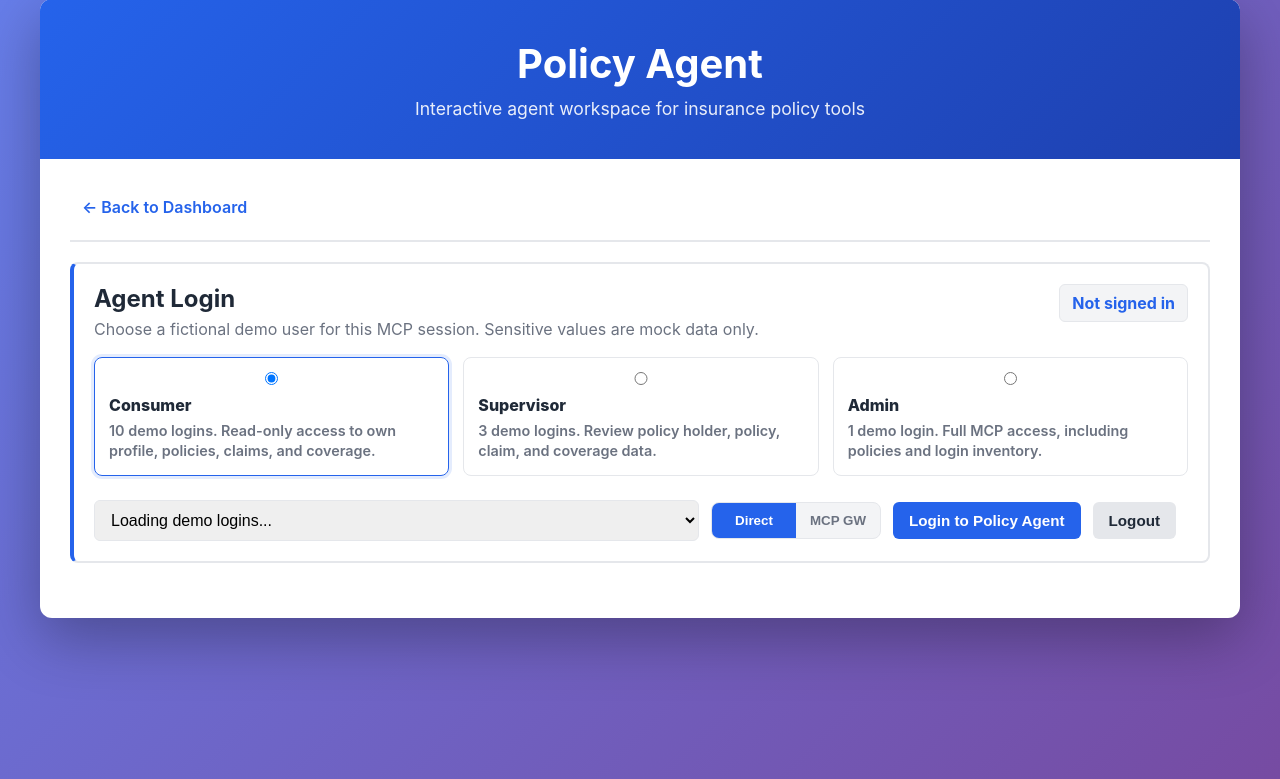
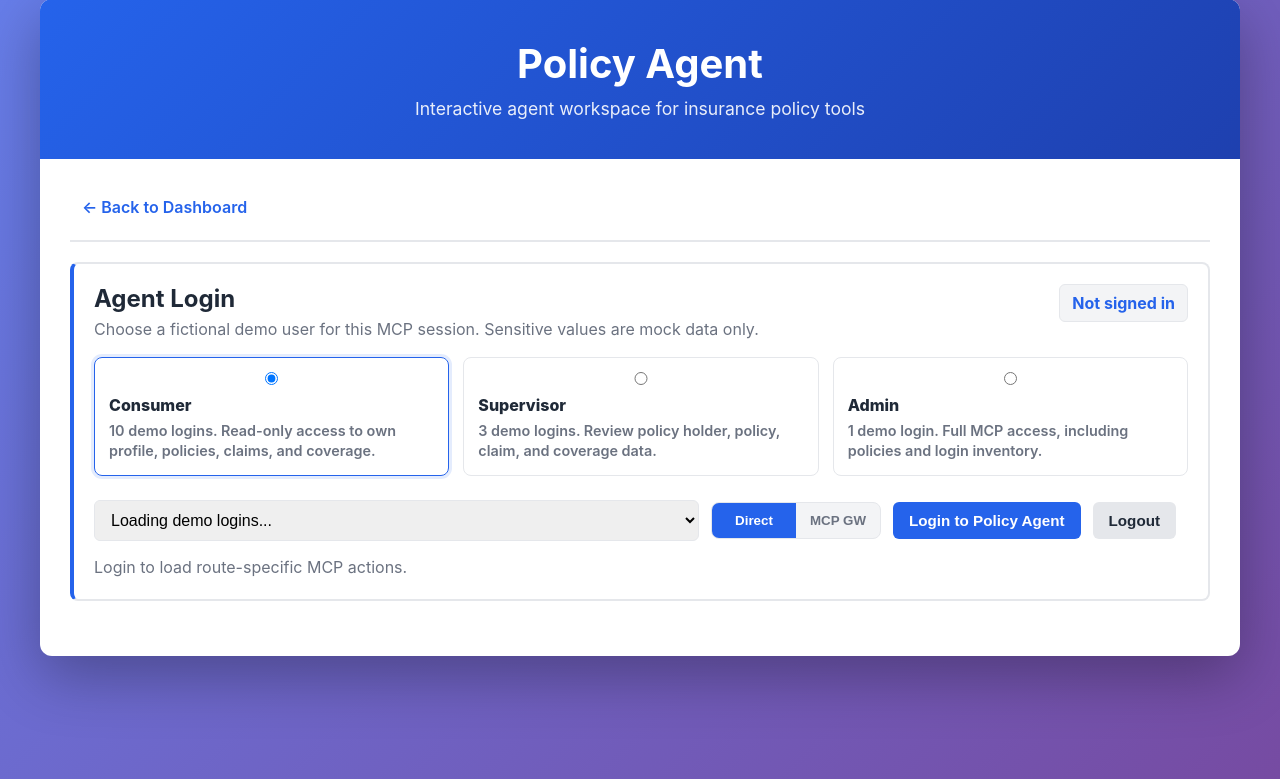
Before and after one commit to shankarmaheswaran/insurance-policy-mcp-server, a Flask app: page /test in a window 1280 px wide. Shown: the part 21-800 px from the top of the page. Run offline with Flask 3, Linux system fonts and the light colour scheme.

Commit message:
Show route-specific MCP action items

```diff
--- a/policy-agent-ui/static/test-console.css
+++ b/policy-agent-ui/static/test-console.css
@@ -125,6 +125,35 @@
 .route-toggle-button.active {
     background: var(--primary-color);
     color: white;
+}
+
+.route-mode-items {
+    color: var(--text-light);
+    display: flex;
+    flex-wrap: wrap;
+    gap: 8px;
+    line-height: 1.5;
+    margin-top: 14px;
+}
+
+.route-item-chip {
+    background: #eff6ff;
+    border: 1px solid #bfdbfe;
+    border-radius: 999px;
+    color: #1e40af;
+    font-family: 'Monaco', 'Courier New', monospace;
+    font-size: 0.78em;
+    font-weight: 800;
+    padding: 3px 8px;
+}
+
+.route-mode-error {
+    background: #fee2e2;
+    border: 1px solid #fecaca;
+    border-radius: 6px;
+    color: #991b1b;
+    font-weight: 800;
+    padding: 8px 10px;
 }
 
 .personal-info-section {
--- a/policy-agent-ui/static/test-console.js
+++ b/policy-agent-ui/static/test-console.js
@@ -5,6 +5,7 @@ let currentTool = null;
 let logs = [];
 let loginOptions = [];
 let coverageCatalog = [];
+let routeToolError = "";
 let agentSession = {
     username: "",
     role: "",
@@ -56,11 +57,22 @@ function getAgentHeaders() {
 
 function setConnectionMode(mode) {
     connectionMode = mode === "mcp_gateway" ? "mcp_gateway" : "direct";
+    availableTools = [];
+    currentTool = null;
+    routeToolError = "";
     updateConnectionModeDisplay();
+    updateRouteModeItems();
+    document.getElementById("toolSelector").innerHTML = '<option value="">Loading route actions...</option>';
+    document.getElementById("inputForm").innerHTML = "";
+    displayToolDocs();
     addLog(`[ROUTE] Switched route to ${connectionMode === "mcp_gateway" ? "MCP Gateway" : "Direct EC2"}`, "info");
     if (isLoggedIn()) {
         verifyConnection();
-        loadCoverageCatalog();
+        if (connectionMode === "direct") {
+            loadCoverageCatalog();
+        } else {
+            coverageCatalog = [];
+        }
         loadTools();
     }
 }
@@ -68,6 +80,30 @@ function setConnectionMode(mode) {
 function updateConnectionModeDisplay() {
     document.getElementById("directModeButton").classList.toggle("active", connectionMode === "direct");
     document.getElementById("gatewayModeButton").classList.toggle("active", connectionMode === "mcp_gateway");
+}
+
+function updateRouteModeItems() {
+    const container = document.getElementById("routeModeItems");
+    const routeLabel = connectionMode === "mcp_gateway" ? "MCP GW" : "Direct";
+    if (!isLoggedIn()) {
+        container.innerHTML = "Login to load route-specific MCP actions.";
+        return;
+    }
+
+    if (routeToolError) {
+        container.innerHTML = `<span class="route-mode-error">${escapeHtml(routeLabel)} items unavailable: ${escapeHtml(routeToolError)}</span>`;
+        return;
+    }
+
+    if (!availableTools.length) {
+        container.innerHTML = `${routeLabel} mode is selected. Actions will load from ${connectionMode === "mcp_gateway" ? "the Palo Alto / Portkey MCP Gateway" : "the EC2 MCP backend"}.`;
+        return;
+    }
+
+    container.innerHTML = `
+        <strong>${routeLabel} items:</strong>
+        ${availableTools.map(tool => `<span class="route-item-chip">${escapeHtml(tool.name)}</span>`).join("")}
+    `;
 }
 
 function restoreAgentSession() {
@@ -78,6 +114,7 @@ function restoreAgentSession() {
     }
     updateConnectionModeDisplay();
     updateRoleDisplay();
+    updateRouteModeItems();
 }
 
 async function loadLoginOptions() {
@@ -388,10 +425,27 @@ async function loadTools() {
         const response = await fetch("/api/agent/tools", {
             headers: getAgentHeaders()
         });
-        availableTools = await response.json();
+        const data = await response.json();
+
+        if (!response.ok || !Array.isArray(data)) {
+            routeToolError = data.error || `HTTP ${response.status}`;
+            availableTools = [];
+            currentTool = null;
+            const selector = document.getElementById("toolSelector");
+            selector.innerHTML = `<option value="">${connectionMode === "mcp_gateway" ? "MCP Gateway" : "Direct"} actions unavailable</option>`;
+            document.getElementById("inputForm").innerHTML = "";
+            displayToolDocs();
+            updateRouteModeItems();
+            (data.logs || []).forEach(logMsg => addLog(logMsg, logMsg.includes("[ERROR]") ? "error" : "info"));
+            addLog(`✗ ${connectionMode === "mcp_gateway" ? "MCP Gateway" : "Direct"} actions unavailable: ${routeToolError}`, "error");
+            return;
+        }
+
+        routeToolError = "";
+        availableTools = data;
 
         const selector = document.getElementById("toolSelector");
-        selector.innerHTML = '<option value="">-- Select an agent action --</option>';
+        selector.innerHTML = `<option value="">-- Select ${connectionMode === "mcp_gateway" ? "an MCP Gateway" : "a Direct"} action --</option>`;
         availableTools.forEach(tool => {
             const option = document.createElement("option");
             option.value = tool.name;
@@ -399,9 +453,14 @@ async function loadTools() {
             selector.appendChild(option);
         });
         displayToolDocs();
+        updateRouteModeItems();
 
-        addLog(`✓ Tools loaded successfully for ${agentSession.role}`, "success");
+        addLog(`✓ ${connectionMode === "mcp_gateway" ? "MCP Gateway" : "Direct"} actions loaded successfully for ${agentSession.role}`, "success");
     } catch (error) {
+        routeToolError = error.message;
+        availableTools = [];
+        displayToolDocs();
+        updateRouteModeItems();
         addLog(`✗ Error loading tools: ${error.message}`, "error");
     }
 }
@@ -507,15 +566,17 @@ function getToolParamsHtml(tool) {
 // Display tool documentation
 function displayToolDocs() {
     if (!availableTools.length) {
-        document.getElementById("toolDocs").innerHTML =
-            '<p class="loading">Login to view available MCP actions.</p>';
+        const modeLabel = connectionMode === "mcp_gateway" ? "MCP Gateway" : "Direct";
+        document.getElementById("toolDocs").innerHTML = routeToolError
+            ? `<p class="loading">${modeLabel} actions unavailable: ${escapeHtml(routeToolError)}</p>`
+            : `<p class="loading">Login or switch route to view ${modeLabel} MCP actions.</p>`;
         return;
     }
 
     const selectedName = currentTool ? currentTool.name : "";
     const docHTML = `
         <div class="capability-summary">
-            ${agentSession.displayName} can run ${availableTools.length} MCP action${availableTools.length === 1 ? "" : "s"} as ${agentSession.role}.
+            ${agentSession.displayName} can run ${availableTools.length} ${connectionMode === "mcp_gateway" ? "MCP Gateway" : "Direct"} action${availableTools.length === 1 ? "" : "s"} as ${agentSession.role}.
         </div>
         <div class="capability-grid">
             ${availableTools.map(tool => `
--- a/policy-agent-ui/templates/test-console.html
+++ b/policy-agent-ui/templates/test-console.html
@@ -57,6 +57,9 @@
                     <button onclick="loginAgent()" class="btn btn-primary">Login to Policy Agent</button>
                     <button onclick="showPersonalInfoInOutput()" class="btn btn-secondary agent-protected hidden">Personal Information</button>
                     <button onclick="logoutAgent()" class="btn btn-secondary">Logout</button>
+                </div>
+                <div id="routeModeItems" class="route-mode-items">
+                    Direct mode uses the EC2 MCP backend. MCP GW mode uses actions returned by the Palo Alto / Portkey MCP Gateway.
                 </div>
             </section>
 
```
